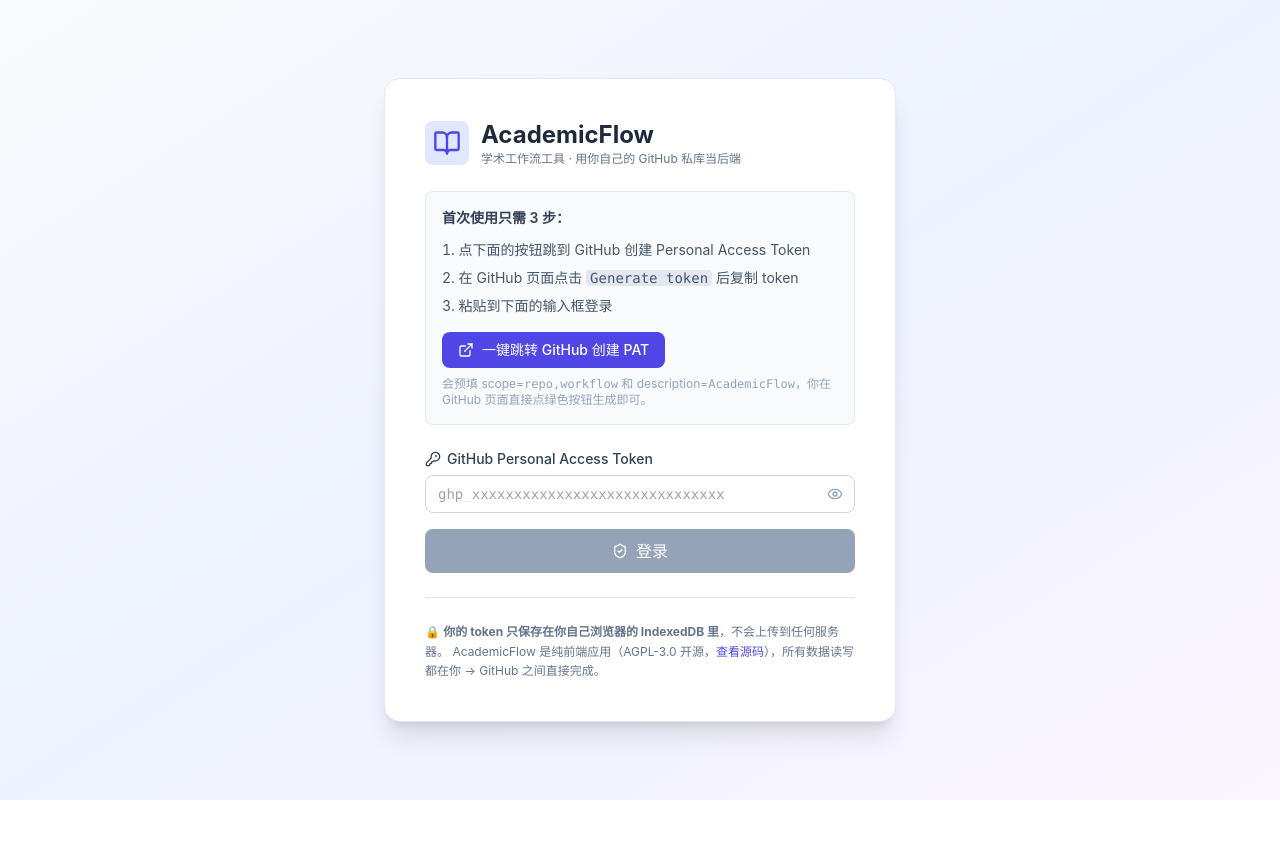
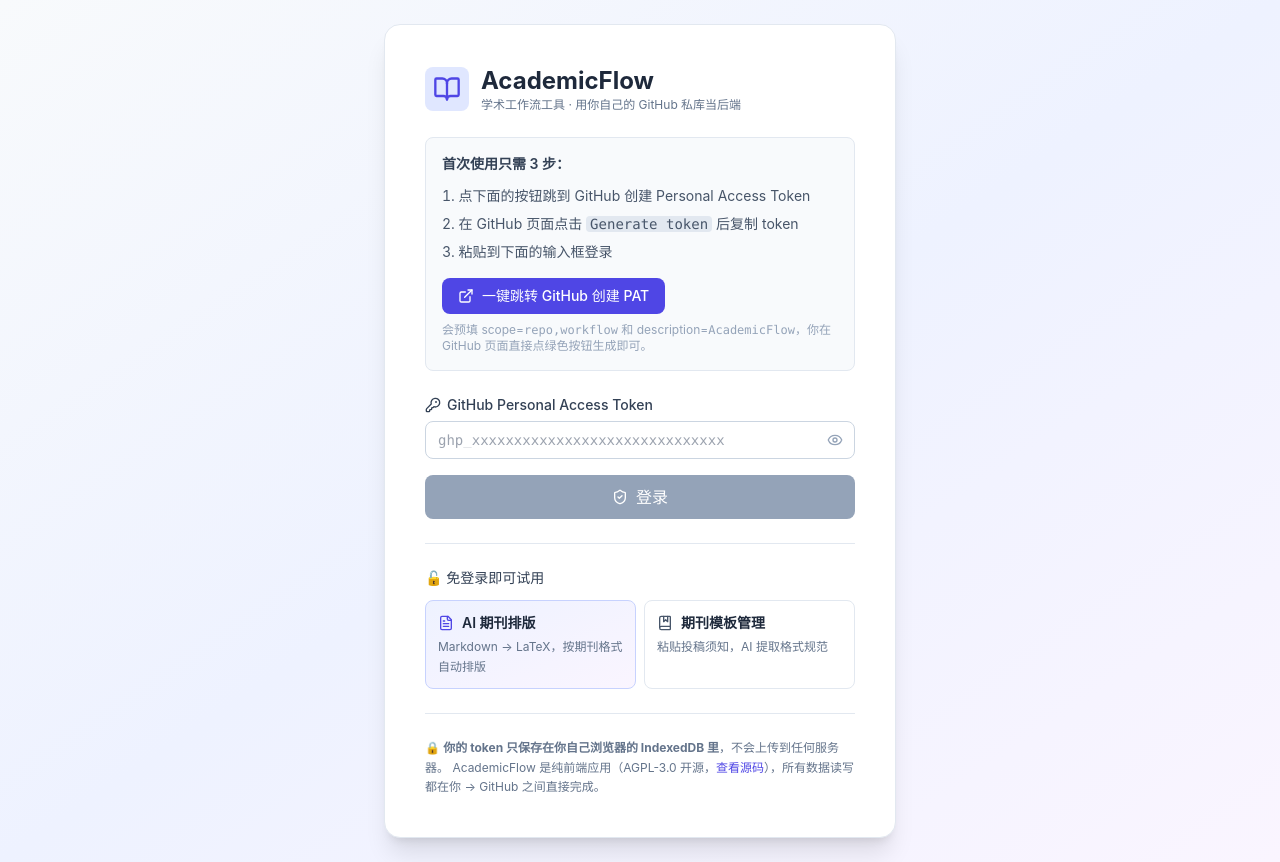
Before and after one commit to Nikki-SU/AcademicFlow, a React (Vite) app: page /login in a window 1280 px wide. Before the commit the page ends 800 px from the top, so only its background shows below. Built offline with nearby package versions, Linux system fonts and the light colour scheme.

Commit message:
feat: 阅读 TRAE_PROMPT.md 文件
Co-authored-by: traeagent <traeagent@users.noreply.github.com>

```diff
--- a/src/pages/Login.tsx
+++ b/src/pages/Login.tsx
@@ -4,7 +4,7 @@
  * 让用户走"跳转 GitHub 一键创建 PAT → 复制回粘贴 → 登录"三步。
  */
 import { FormEvent, useState } from 'react'
-import { Navigate, useLocation } from 'react-router-dom'
+import { Link, Navigate, useLocation } from 'react-router-dom'
 import {
   BookOpen,
   ExternalLink,
@@ -13,6 +13,8 @@
   KeyRound,
   Loader2,
   ShieldCheck,
+  FileText,
+  BookMarked,
 } from 'lucide-react'
 import { toast } from 'sonner'
 import { useAuthStore } from '../stores/auth'
@@ -150,6 +152,43 @@
           </button>
         </form>
 
+        {/* 免登录功能入口 */}
+        <div className="mt-6 pt-6 border-t border-slate-200">
+          <p className="text-sm font-medium text-slate-700 mb-3">
+            🔓 免登录即可试用
+          </p>
+          <div className="grid grid-cols-2 gap-2">
+            <Link
+              to="/journal-format"
+              className="group p-3 bg-gradient-to-br from-indigo-50 to-purple-50 border border-indigo-200 rounded-lg hover:shadow-md hover:border-indigo-300 transition-all"
+            >
+              <div className="flex items-center gap-2 mb-1">
+                <FileText className="w-4 h-4 text-indigo-600" />
+                <span className="text-sm font-semibold text-slate-800 group-hover:text-indigo-700 transition">
+                  AI 期刊排版
+                </span>
+              </div>
+              <p className="text-xs text-slate-500 leading-relaxed">
+                Markdown → LaTeX，按期刊格式自动排版
+              </p>
+            </Link>
+            <Link
+              to="/journal-templates"
+              className="group p-3 bg-white border border-slate-200 rounded-lg hover:shadow-md hover:border-indigo-200 transition-all"
+            >
+              <div className="flex items-center gap-2 mb-1">
+                <BookMarked className="w-4 h-4 text-slate-600 group-hover:text-indigo-600 transition" />
+                <span className="text-sm font-semibold text-slate-800 group-hover:text-indigo-700 transition">
+                  期刊模板管理
+                </span>
+              </div>
+              <p className="text-xs text-slate-500 leading-relaxed">
+                粘贴投稿须知，AI 提取格式规范
+              </p>
+            </Link>
+          </div>
+        </div>
+
         {/* 数据主权声明 */}
         <div className="mt-6 pt-6 border-t border-slate-200">
           <p className="text-xs text-slate-500 leading-relaxed">
--- a/vite.config.ts
+++ b/vite.config.ts
@@ -1,12 +1,29 @@
 import { defineConfig } from 'vite'
 import react from '@vitejs/plugin-react'
 import path from 'node:path'
+import fs from 'node:fs'
 
 // GitHub Pages 项目页部署路径必须与仓库名一致（AcademicFlow）
 // 结尾斜杠不能省，否则相对资源会 404
 export default defineConfig({
   base: '/AcademicFlow/',
-  plugins: [react()],
+  plugins: [
+    react(),
+    // GitHub Pages SPA 路由支持：构建后复制 index.html → 404.html
+    // 这样任何子路径刷新时都会回退到 index.html，由前端路由接管
+    {
+      name: 'spa-404-fallback',
+      apply: 'build',
+      closeBundle() {
+        const outDir = path.resolve(__dirname, 'dist')
+        const indexPath = path.join(outDir, 'index.html')
+        const notFoundPath = path.join(outDir, '404.html')
+        if (fs.existsSync(indexPath)) {
+          fs.copyFileSync(indexPath, notFoundPath)
+        }
+      },
+    },
+  ],
   resolve: {
     alias: {
       '@': path.resolve(__dirname, './src'),
```
